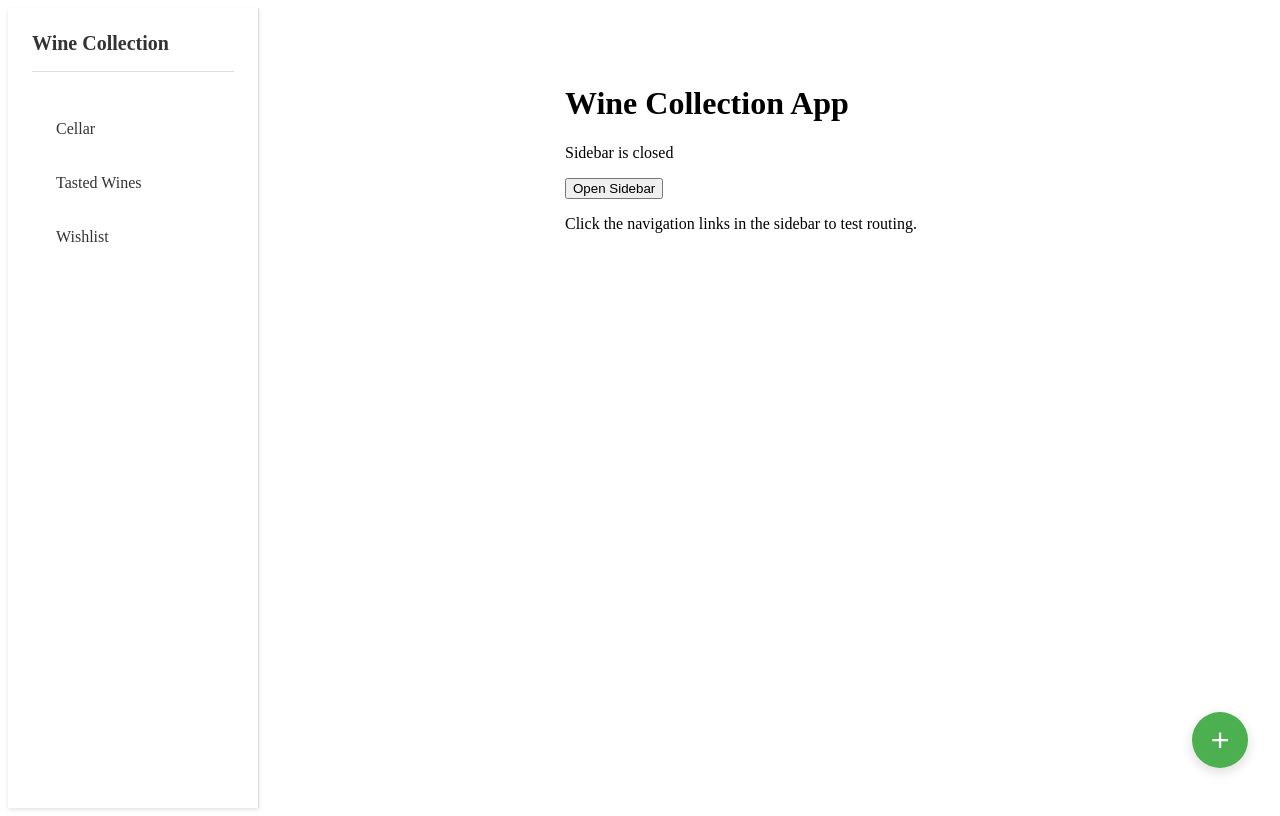
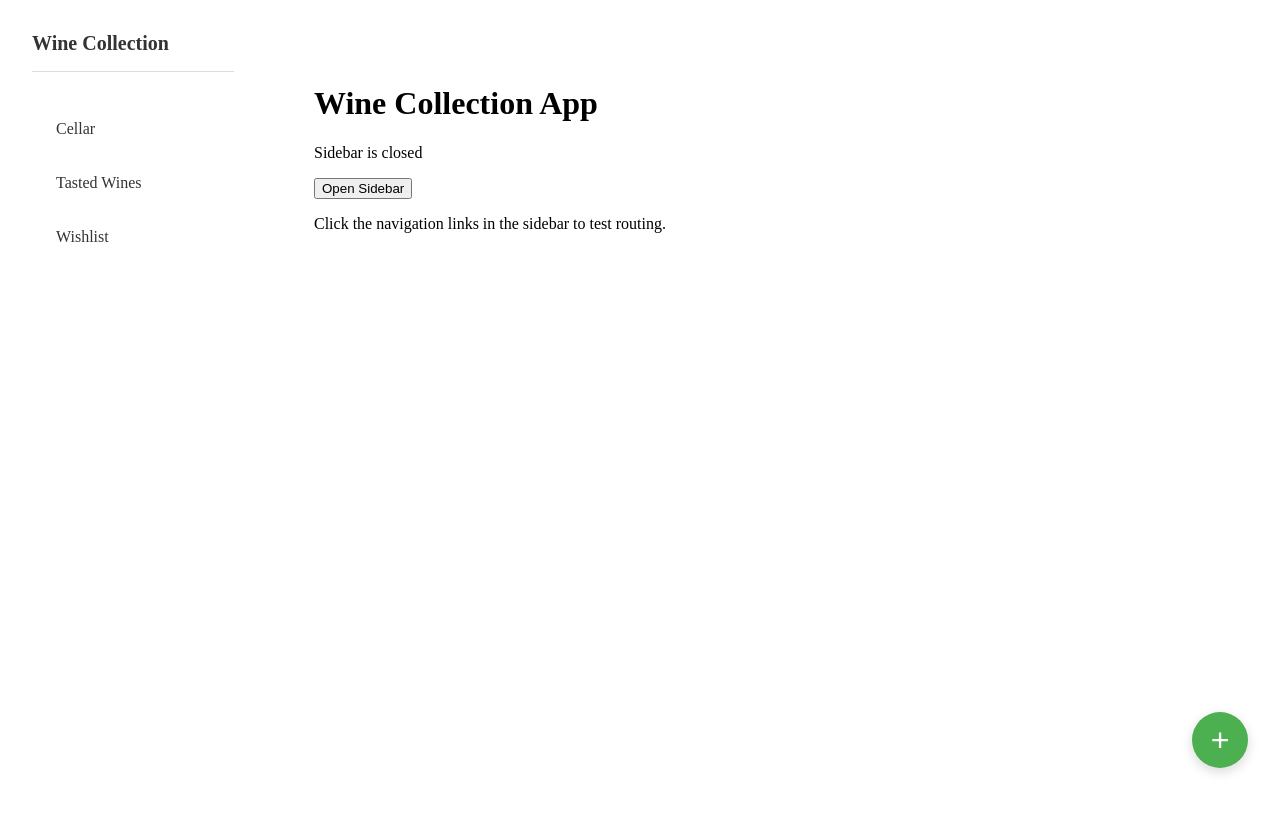
Before and after one commit to bastianDupoirieux/champagneInBrazil, a Next.js app in the folder servers/frontend/: page / in a window 1280 px wide. Built offline with nearby package versions, Linux system fonts and the light colour scheme.

Commit message:
fixed styles of sidebar

```diff
--- a/servers/frontend/app/globals.css
+++ b/servers/frontend/app/globals.css
@@ -139,12 +139,12 @@ SIDEBAR COMPONENTS
     height: 100vh;
     width: var(--sidebar-width);
     background-color: var(--sidebar-bg);
-    border-right: 1px solid var(--sidebar-border);
-    box-shadow: var(--shadow-sm);
     z-index: 999;
     transform: translateX(-100%);
     transition: transform 0.3s ease;
-    overflow-y: auto;
+    overflow: hidden;
+    display: flex;
+    flex-direction: column;
 }
 
 .sidebar-open {
@@ -159,7 +159,8 @@ SIDEBAR COMPONENTS
     .sidebar {
         position: relative;
         transform: translateX(0);
-        height: 100vh;
+        height: 100%;
+        flex-shrink: 0;
     }
 
     .sidebar-closed {
@@ -172,6 +173,7 @@ SIDEBAR COMPONENTS
     flex-direction: column;
     height: 100%;
     padding: var(--space-4);
+    overflow: hidden;
 }
 
 .sidebar-header {
@@ -214,6 +216,7 @@ SIDEBAR COMPONENTS
 
 .sidebar-nav {
     flex: 1;
+    min-height: 0;
 }
 
 .sidebar-nav-list {
@@ -268,12 +271,6 @@ LAYOUT COMPONENTS
     margin-left: 0;
     padding: var(--space-4);
     transition: margin-left 0.3s ease;
-}
-
-@media (min-width: 768px) {
-    .main-content {
-        margin-left: var(--sidebar-width);
-    }
 }
 
 /* ==============================
```
